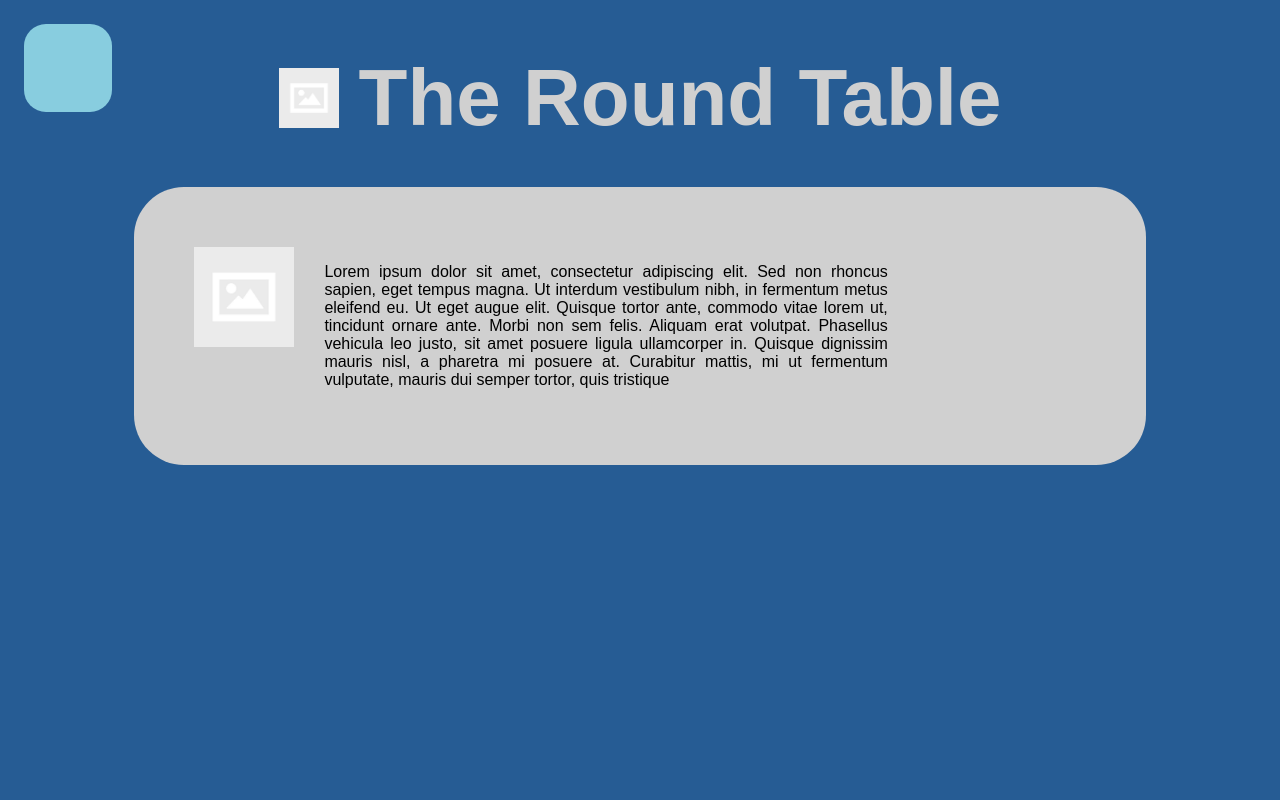
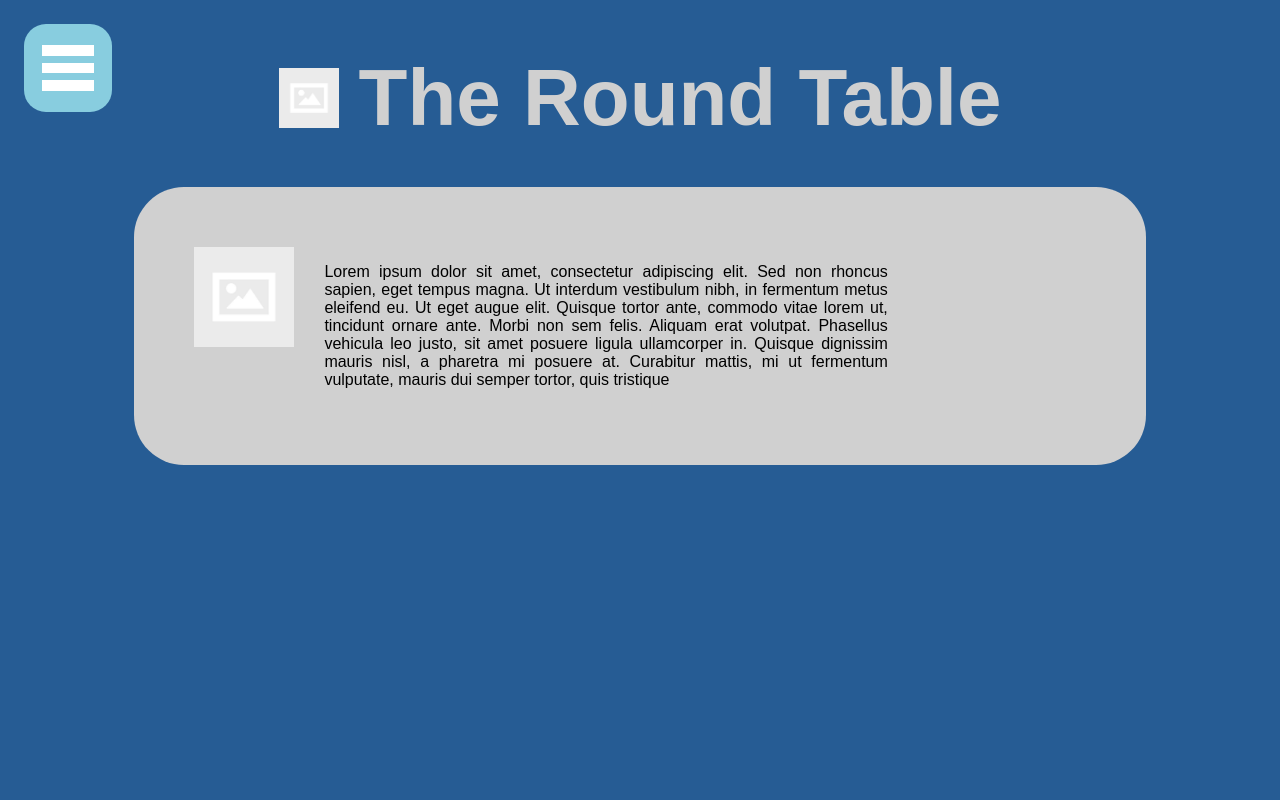
Before and after one commit to FieryXY/RoundTableWebsite, a plain HTML site: page index.html in a window 1280 px wide. Shown: the top 800 px of the page. Drawn offline with Linux system fonts and the light colour scheme.

Commit message:
Added the three bars on the menu icon

```diff
--- a/assets/css/main.css
+++ b/assets/css/main.css
@@ -1,12 +1,46 @@
-.menuIcon {
+.navContainer {
     position: fixed;
-    background: #88CDDF;
     width: 5.5rem;
     height: 5.5rem;
+    top: 1.5rem;
+    left: 1.5rem;
+}
+
+.menuIcon {
+    background: #88CDDF;
+    width: 100%;
+    height: 100%;
     border-radius: 25%;
     top: 1.5rem;
     left: 1.5rem;
     transition: 0.5s;
+}
+
+.hamburger {
+    position: absolute;
+    left: 20%;
+    width: 60%;
+    height: 12%;
+    bottom: 24%;
+    background-color: white;
+}
+
+.hamburger2 {
+    position: absolute;
+    left: 20%;
+    width: 60%;
+    height: 12%;
+    bottom: 44%;
+    background-color: white;
+}
+
+.hamburger3 {
+    position: absolute;
+    left: 20%;
+    width: 60%;
+    height: 12%;
+    bottom: 64%;
+    background-color: white;
 }
 
 .menuIcon:hover {
@@ -21,7 +55,7 @@
     position: fixed;
     width: 0%;
     height: 100%;
-  background:  #88CDDF;
+    background: #88CDDF;
     opacity: 1;
     transition: 0.5s;
     padding-top: 2.1rem;
--- a/index.html
+++ b/index.html
@@ -2,13 +2,20 @@
 <header>
     <meta charset="utf-8">
     <meta name="viewport" content="width=device-width">
-  <link rel="stylesheet" type = "text/css" href="assets/css/main.css">
+    <link rel="stylesheet" type="text/css" href="assets/css/main.css">
     <link rel="stylesheet" type="text/css" href="assets/css/homepage.style.css">
     <title>The Round Table</title>
     <script src="assets/js/nav.js"></script>
 </header>
+
 <body class="background">
-  <span class="menuIcon" onclick="riseMenu()"></span>
+    <div class="navContainer">
+        <div class="menuIcon" onclick="riseMenu()"></div>
+        <div class="hamburger"></div>
+        <div class="hamburger2"></div>
+        <div class="hamburger3"></div>
+    </div>
+
     <div class="navBar" id="homeNavBar">
         <div class="closebtnDiv">
             <a href="javascript:void(0)" class="closebtn" onclick="closeMenu()">&times;</a>
@@ -18,9 +25,9 @@
         <a href="repSignUp.html" class="menubtn">Become a Representative</a>
     </div>
     <!-- Layout for header -->
-   <div class = "header">
-    <img src="assets/resources/square_placeholder.jpg" alt="logo" class = "header_logo">
-    <div class = "header_text">
+    <div class="header">
+        <img src="assets/resources/square_placeholder.jpg" alt="logo" class="header_logo">
+        <div class="header_text">
             <h1>The Round Table</h1>
         </div>
     </div>
@@ -31,9 +38,11 @@
         <div id="centralBox" class="row column">
             <!-- Layout for the top description section -->
             <div class="maininfo description top">
-      <img src="assets/resources/square_placeholder.jpg" alt="placeholder" class = "maininfo img left">
+                <img src="assets/resources/square_placeholder.jpg" alt="placeholder" class="maininfo img left">
                 <p class="maininfo description_text">
-        Lorem ipsum dolor sit amet, consectetur adipiscing elit. Sed non rhoncus sapien, eget tempus magna. Ut interdum vestibulum nibh, in fermentum metus eleifend eu. Ut eget augue elit. Quisque tortor ante, commodo vitae lorem ut, tincidunt ornare ante. Morbi non sem felis. Aliquam erat volutpat. Phasellus vehicula leo justo, sit amet posuere ligula ullamcorper in. Quisque dignissim mauris nisl, a pharetra mi posuere at. Curabitur mattis, mi ut fermentum vulputate, mauris dui semper tortor, quis tristique
+                    Lorem ipsum dolor sit amet, consectetur adipiscing elit. Sed non rhoncus sapien, eget tempus magna. Ut interdum vestibulum nibh, in fermentum metus eleifend eu. Ut eget augue elit. Quisque tortor ante, commodo vitae lorem ut, tincidunt ornare ante. Morbi
+                    non sem felis. Aliquam erat volutpat. Phasellus vehicula leo justo, sit amet posuere ligula ullamcorper in. Quisque dignissim mauris nisl, a pharetra mi posuere at. Curabitur mattis, mi ut fermentum vulputate, mauris dui semper tortor,
+                    quis tristique
                 </p>
             </div>
         </div>
@@ -43,10 +52,12 @@
 
             <!-- Layout for the bottom description section -->
             <div class="maininfo description bottom">
-      <p class = "maininfo description_text">
-        Lorem ipsum dolor sit amet, consectetur adipiscing elit. Sed non rhoncus sapien, eget tempus magna. Ut interdum vestibulum nibh, in fermentum metus eleifend eu. Ut eget augue elit. Quisque tortor ante, commodo vitae lorem ut, tincidunt ornare ante. Morbi non sem felis. Aliquam erat volutpat. Phasellus vehicula leo justo, sit amet posuere ligula ullamcorper in. Quisque dignissim mauris nisl, a pharetra mi posuere at. Curabitur mattis, mi ut fermentum vulputate, mauris dui semper tortor, quis tristique
+                <p class="maininfo description_text">
+                    Lorem ipsum dolor sit amet, consectetur adipiscing elit. Sed non rhoncus sapien, eget tempus magna. Ut interdum vestibulum nibh, in fermentum metus eleifend eu. Ut eget augue elit. Quisque tortor ante, commodo vitae lorem ut, tincidunt ornare ante. Morbi
+                    non sem felis. Aliquam erat volutpat. Phasellus vehicula leo justo, sit amet posuere ligula ullamcorper in. Quisque dignissim mauris nisl, a pharetra mi posuere at. Curabitur mattis, mi ut fermentum vulputate, mauris dui semper tortor,
+                    quis tristique
                 </p>
-      <img src="assets/resources/square_placeholder.jpg" alt="placeholder" class = "maininfo img right">
+                <img src="assets/resources/square_placeholder.jpg" alt="placeholder" class="maininfo img right">
             </div>
         </div>
     </div>
```
Lines whose indentation alone changed are shown as unchanged.
